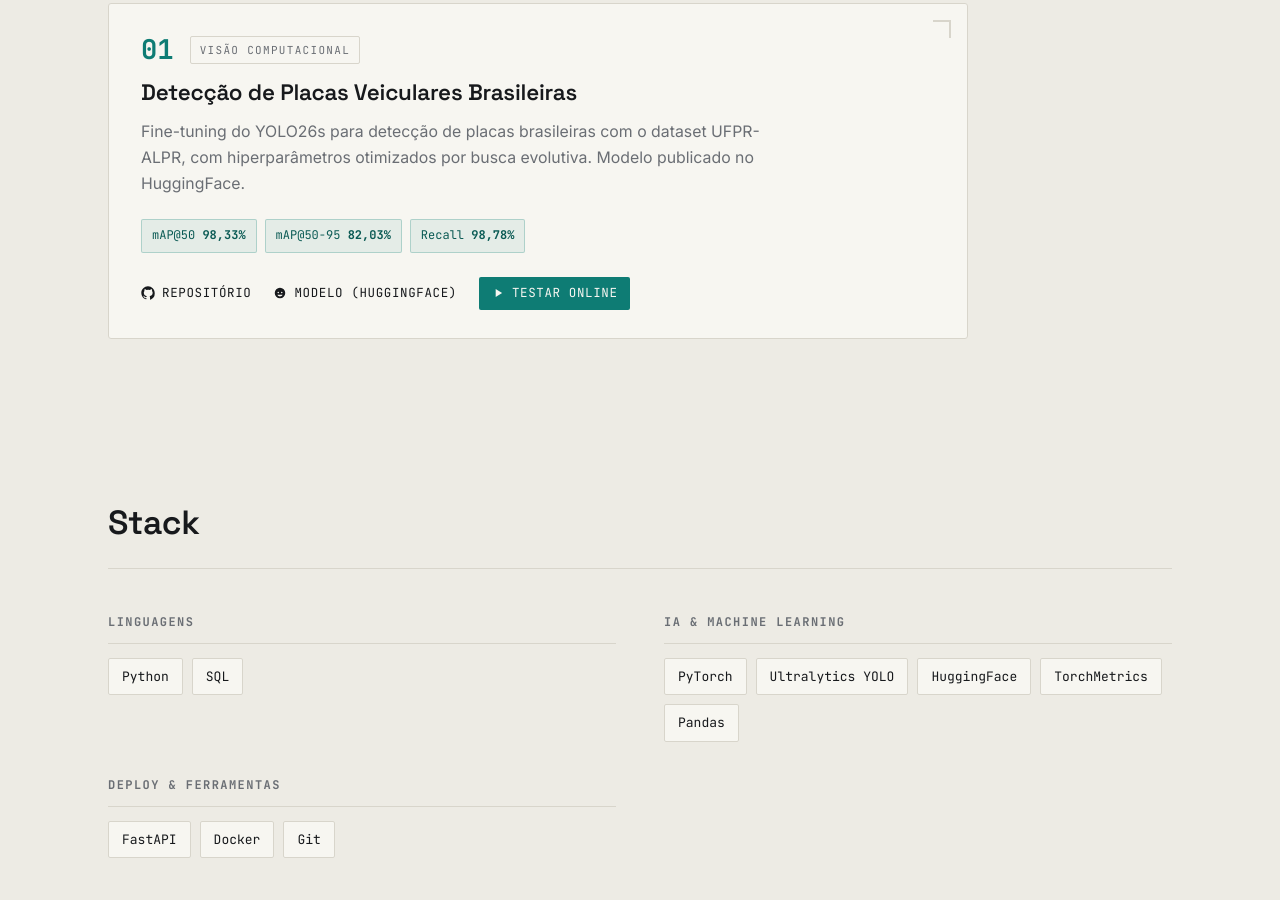
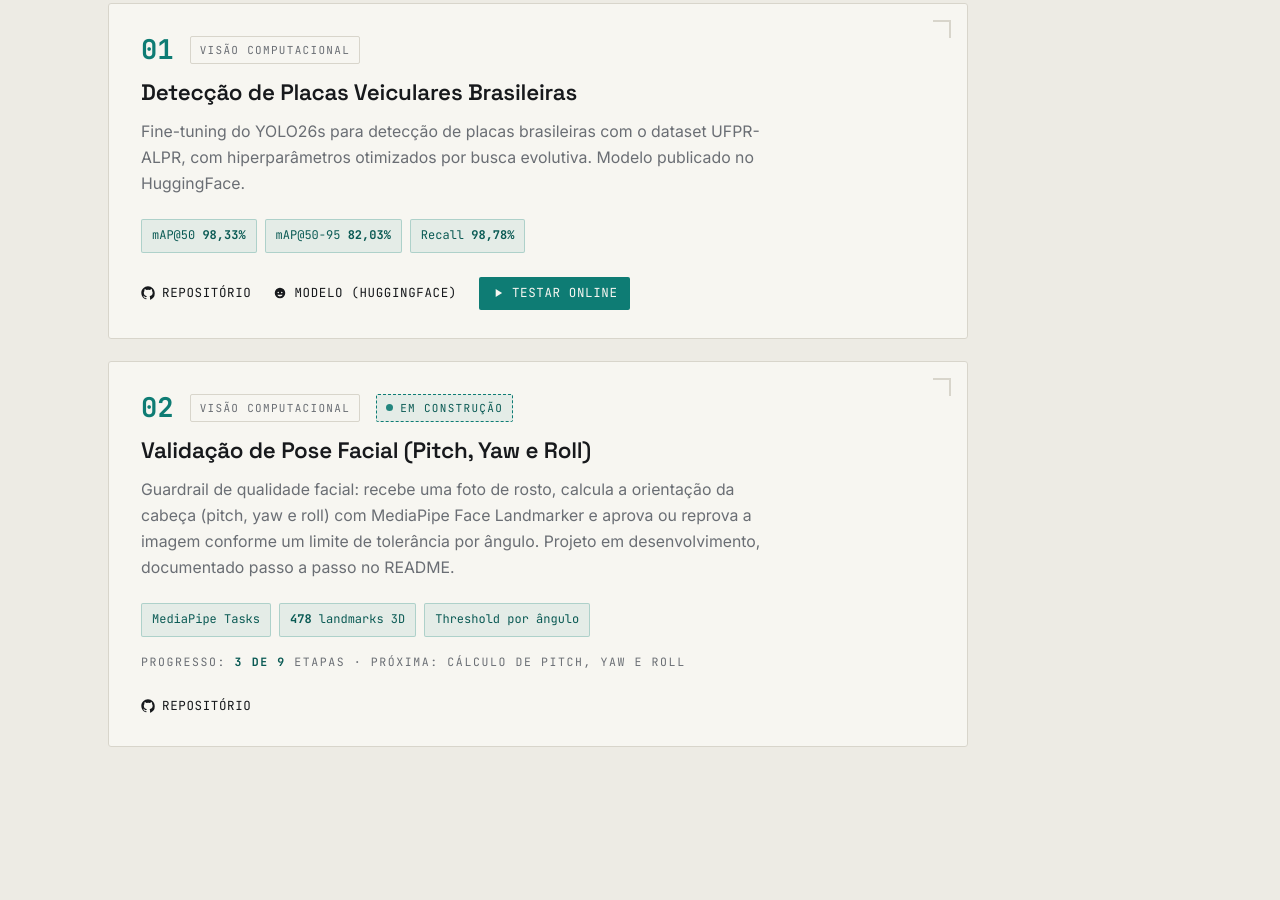
Before and after one commit to Rodrigo-RRC/rodrigo-rrc.github.io, a plain HTML site: page docs/index.html in a window 1280 px wide. Shown: the part 841-1741 px from the top of the page. Drawn offline with Linux system fonts and the light colour scheme.

Commit message:
feat: card do projeto 02 (validação de pose facial) marcado como em construção
Co-Authored-By: Claude Opus 5.5 <noreply@anthropic.com>

```diff
--- a/docs/index.html
+++ b/docs/index.html
@@ -129,7 +129,7 @@ section{padding:78px 0;position:relative;}
   border-top:2px solid var(--hairline);border-right:2px solid var(--hairline);transition:border-color .25s ease;
 }
 .card:hover::after{border-color:var(--accent);}
-.card-top{display:flex;align-items:baseline;gap:16px;margin-bottom:16px;}
+.card-top{display:flex;align-items:baseline;gap:16px;flex-wrap:wrap;row-gap:10px;margin-bottom:16px;}
 .card-index{font-family:var(--font-mono);font-weight:700;font-size:1.7rem;line-height:1;color:var(--accent);}
 .card-tag{
   font-family:var(--font-mono);font-size:11px;letter-spacing:.12em;text-transform:uppercase;
@@ -155,6 +155,20 @@ section{padding:78px 0;position:relative;}
   background:var(--accent);color:var(--panel);padding:6px 12px;border-radius:2px;border-bottom:none;
 }
 .card-links a.cta:hover{background:var(--accent-deep);color:var(--panel);}
+
+/* selo "em construção" — mesmo formato da .card-tag, na cor de destaque */
+.card-status{
+  font-family:var(--font-mono);font-size:11px;letter-spacing:.12em;text-transform:uppercase;
+  color:var(--accent-deep);background:rgba(14,124,116,.08);border:1px dashed var(--accent);
+  border-radius:2px;padding:4px 9px;align-self:center;display:inline-flex;align-items:center;gap:7px;
+}
+.card-status::before{
+  content:"";width:7px;height:7px;border-radius:50%;background:var(--accent);
+  animation:pulse 1.6s ease-in-out infinite;
+}
+@keyframes pulse{0%,100%{opacity:1;}50%{opacity:.25;}}
+.card-progress{margin:-8px 0 24px;font-size:11.5px;}
+.card-progress b{color:var(--accent-deep);font-weight:700;}
 
 /* ===================== STACK ===================== */
 .stack-groups{display:grid;grid-template-columns:repeat(2,1fr);gap:34px 48px;}
@@ -309,6 +323,37 @@ footer{border-top:1px solid var(--hairline);padding:34px 0;}
       </article>
       <!-- ============ FIM DO PROJETO 01 ============ -->
 
+      <!-- ================================================================
+           PROJETO 02 — EM CONSTRUÇÃO
+           ================================================================ -->
+      <article class="card reveal">
+        <div class="card-top">
+          <span class="card-index">02</span>
+          <span class="card-tag">Visão Computacional</span>
+          <span class="card-status">Em construção</span>
+        </div>
+        <h3>Validação de Pose Facial (Pitch, Yaw e Roll)</h3>
+        <p class="desc">
+          Guardrail de qualidade facial: recebe uma foto de rosto, calcula a orientação
+          da cabeça (pitch, yaw e roll) com MediaPipe Face Landmarker e aprova ou reprova
+          a imagem conforme um limite de tolerância por ângulo. Projeto em desenvolvimento,
+          documentado passo a passo no README.
+        </p>
+        <div class="metrics">
+          <span class="metric">MediaPipe Tasks</span>
+          <span class="metric"><b>478</b> landmarks 3D</span>
+          <span class="metric">Threshold por ângulo</span>
+        </div>
+        <p class="card-progress mono">Progresso: <b>3 de 9</b> etapas · próxima: cálculo de pitch, yaw e roll</p>
+        <div class="card-links">
+          <a href="https://github.com/Rodrigo-RRC/images_positions" target="_blank" rel="noopener">
+            <svg viewBox="0 0 24 24" fill="currentColor"><path d="M12 .5C5.7.5.5 5.7.5 12c0 5.1 3.3 9.4 7.9 10.9.6.1.8-.2.8-.5v-1.7c-3.2.7-3.9-1.5-3.9-1.5-.5-1.3-1.3-1.7-1.3-1.7-1.1-.7.1-.7.1-.7 1.2.1 1.8 1.2 1.8 1.2 1 1.8 2.8 1.3 3.5 1 .1-.8.4-1.3.7-1.6-2.6-.3-5.3-1.3-5.3-5.7 0-1.3.5-2.3 1.2-3.1-.1-.3-.5-1.5.1-3.1 0 0 1-.3 3.3 1.2a11.5 11.5 0 0 1 6 0c2.3-1.5 3.3-1.2 3.3-1.2.6 1.6.2 2.8.1 3.1.8.8 1.2 1.8 1.2 3.1 0 4.4-2.7 5.4-5.3 5.7.4.4.8 1.1.8 2.2v3.3c0 .3.2.6.8.5A11.5 11.5 0 0 0 23.5 12C23.5 5.7 18.3.5 12 .5z"/></svg>
+            Repositório
+          </a>
+        </div>
+      </article>
+      <!-- ============ FIM DO PROJETO 02 ============ -->
+
     </div>
   </div>
 </section>
```
